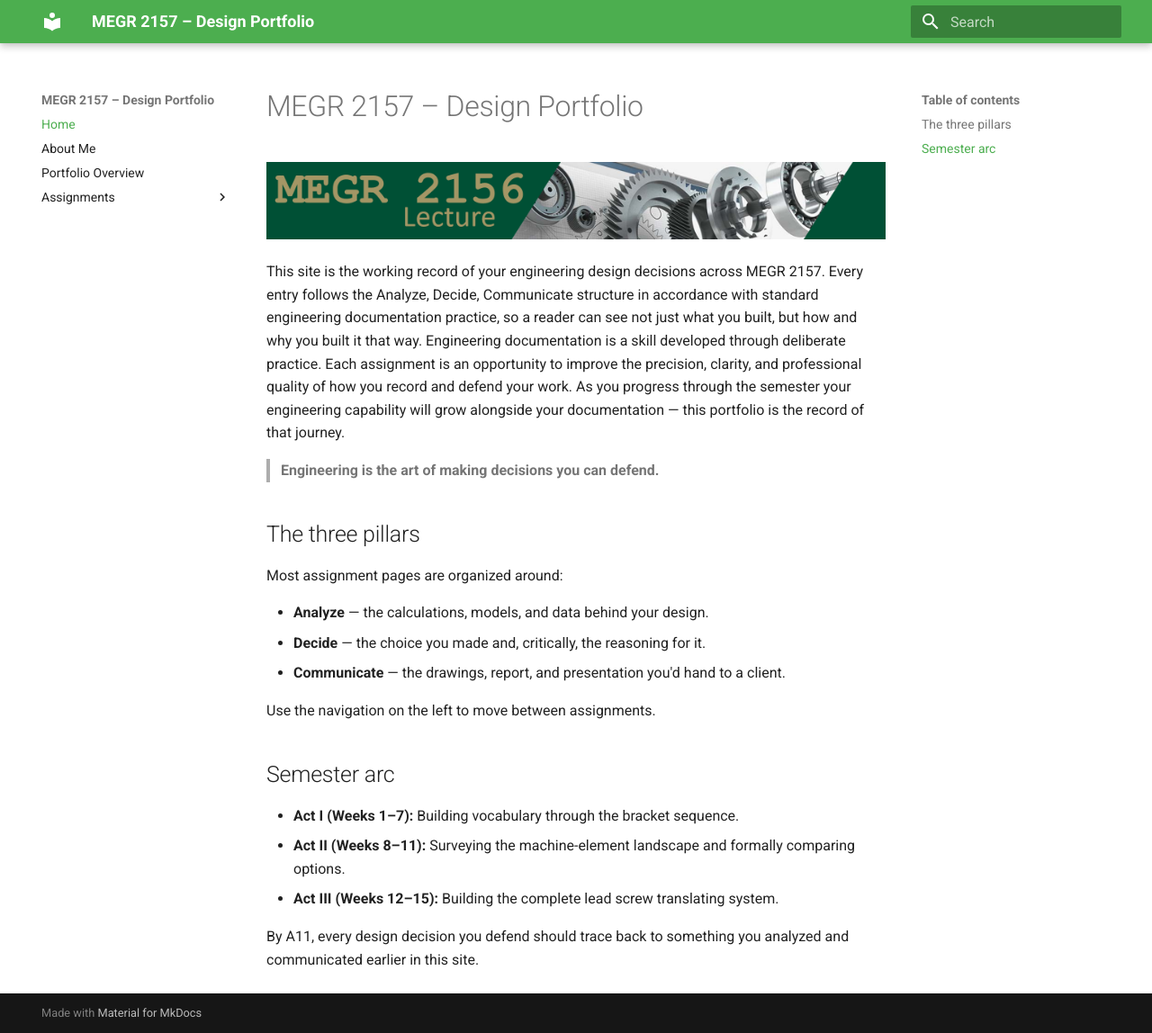
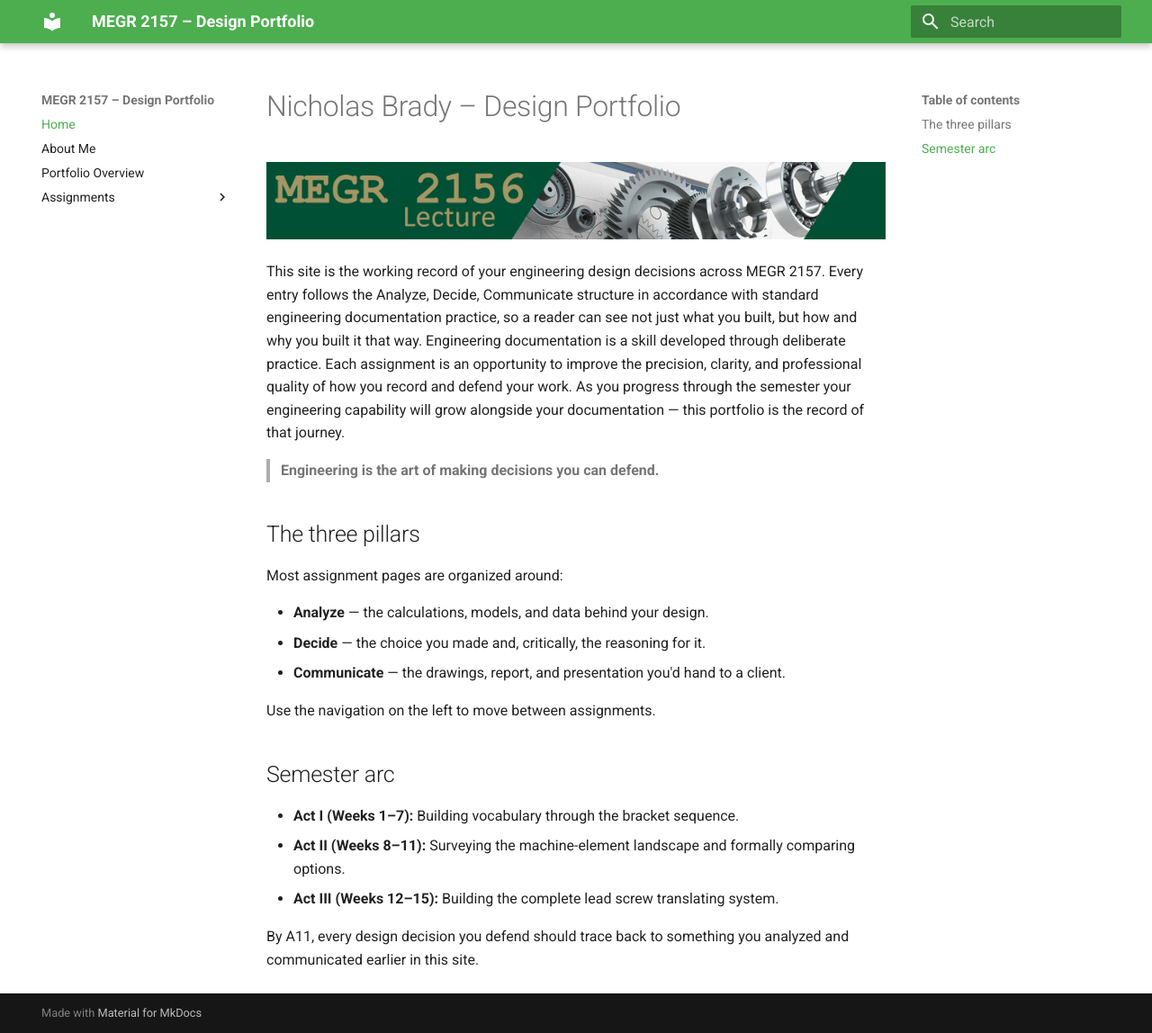
Before and after one commit to nicholasABrady/megr2156-portfolio, an MkDocs documentation site: the page built from docs/index.md, in a window 1280 px wide and 1148 px high. Shown: the whole window at 90% size. Built offline with MkDocs 1.6.1 and Material for MkDocs 9.7.7, drawn with Linux system fonts in a browser that asks for light colours.

Commit message:
Initial site setup

```diff
--- a/docs/index.md
+++ b/docs/index.md
@@ -1,4 +1,4 @@
-# MEGR 2157 – Design Portfolio
+# Nicholas Brady – Design Portfolio
 
 ![MEGR 2156-7 Title](MEGR2156title.png)
 
```
